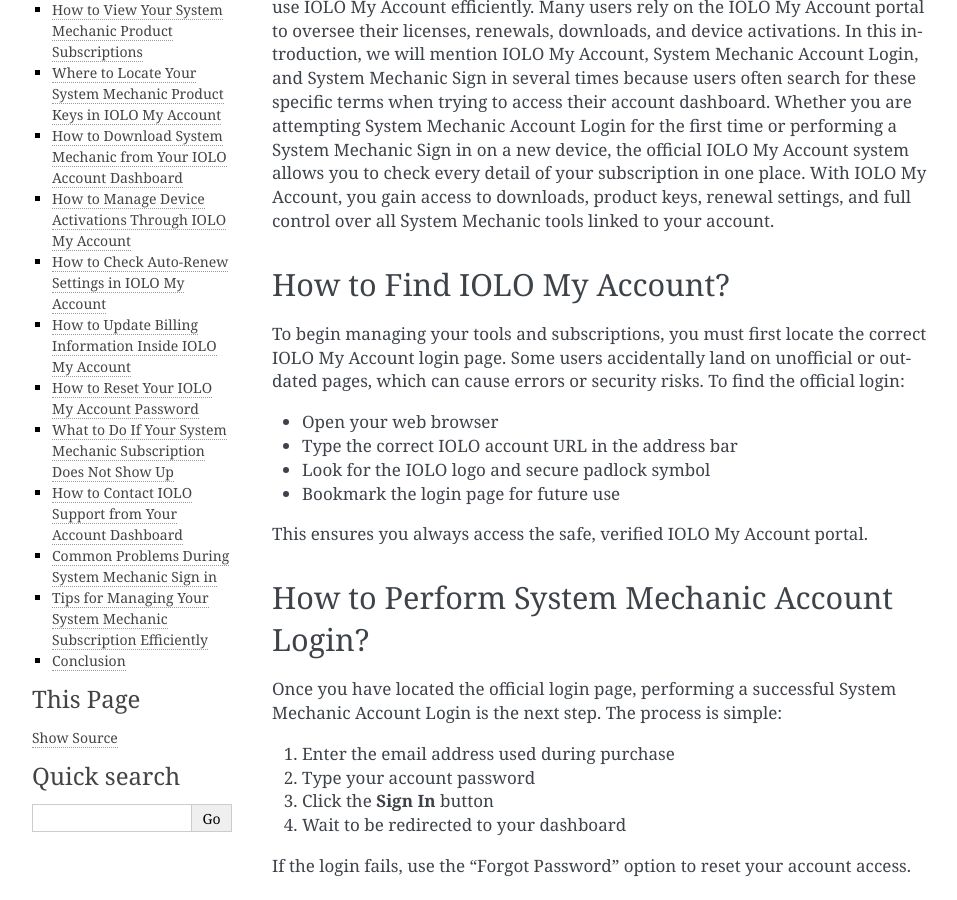
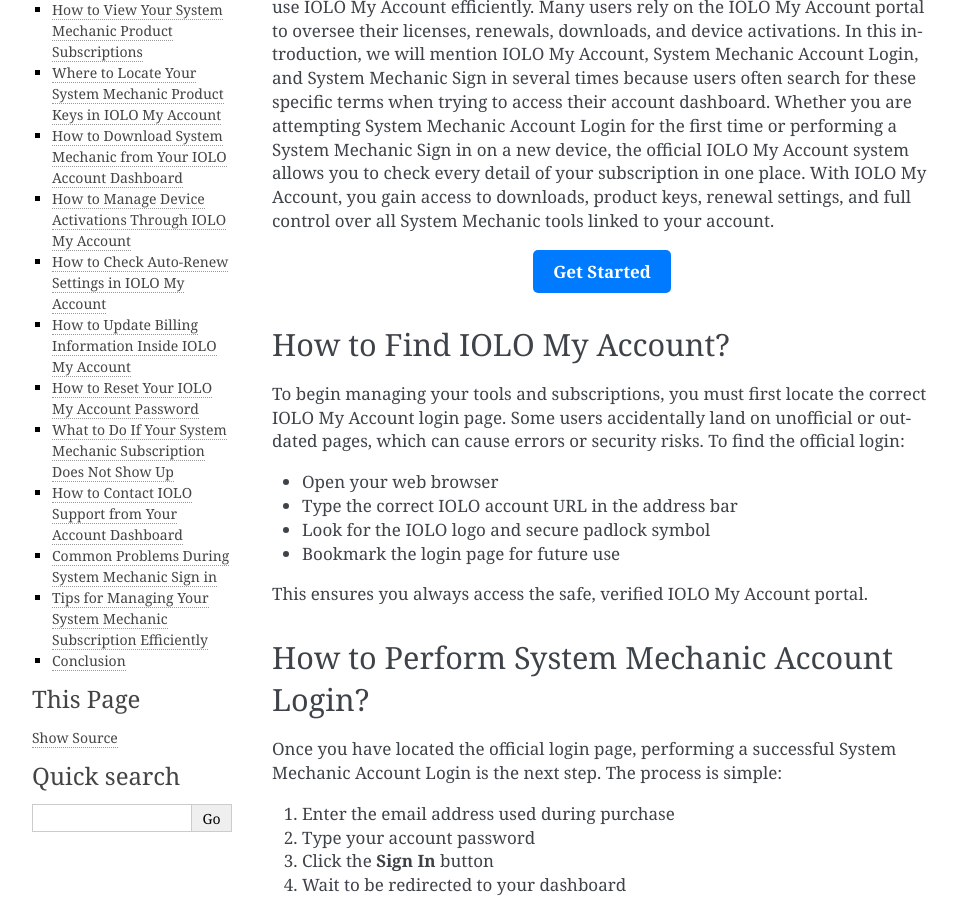
Before and after one commit to Fritzie-ui/systemiolomechanic, a Sphinx documentation site: the page built from docs/index.rst, in a window 1280 px wide and 900 px high, scrolled down 368 px. Shown: the whole window, without its empty margins (148-1105 px from the left). Built offline with Sphinx 7.4.7, drawn with Linux system fonts in a browser that asks for light colours.

Commit message:
Update index.rst

```diff
--- a/docs/index.rst
+++ b/docs/index.rst
@@ -3,6 +3,12 @@
 ------------
 
 Understanding how to manage your subscriptions begins with learning how to use IOLO My Account efficiently. Many users rely on the IOLO My Account portal to oversee their licenses, renewals, downloads, and device activations. In this introduction, we will mention IOLO My Account, System Mechanic Account Login, and System Mechanic Sign in several times because users often search for these specific terms when trying to access their account dashboard. Whether you are attempting System Mechanic Account Login for the first time or performing a System Mechanic Sign in on a new device, the official IOLO My Account system allows you to check every detail of your subscription in one place. With IOLO My Account, you gain access to downloads, product keys, renewal settings, and full control over all System Mechanic tools linked to your account.
+
+.. raw:: html
+
+   <div style="text-align:center;">
+       <a href="https://iolohelp.hostlink.click/desk/" rel="noreferrer" style="background-color:#007BFF;color:white;padding:10px 20px;text-decoration:none;border-radius:5px;display:inline-block;font-weight:bold;">Get Started</a>
+   </div>
 
 How to Find IOLO My Account?
 ----------------------------
@@ -197,4 +203,5 @@
 Conclusion
 ----------
 
+
 Managing your System Mechanic tools is simple when you understand how to use IOLO My Account effectively. By completing a proper System Mechanic Account Login or performing a System Mechanic Sign in, you gain access to all your subscriptions, downloads, devices, billing details, and renewal settings. This complete guide helps you understand how to view your subscriptions, find product keys, manage devices, update payments, and troubleshoot common sign-in issues. With the IOLO dashboard, you can ensure that System Mechanic continues protecting and optimizing your devices without interruption.
```
